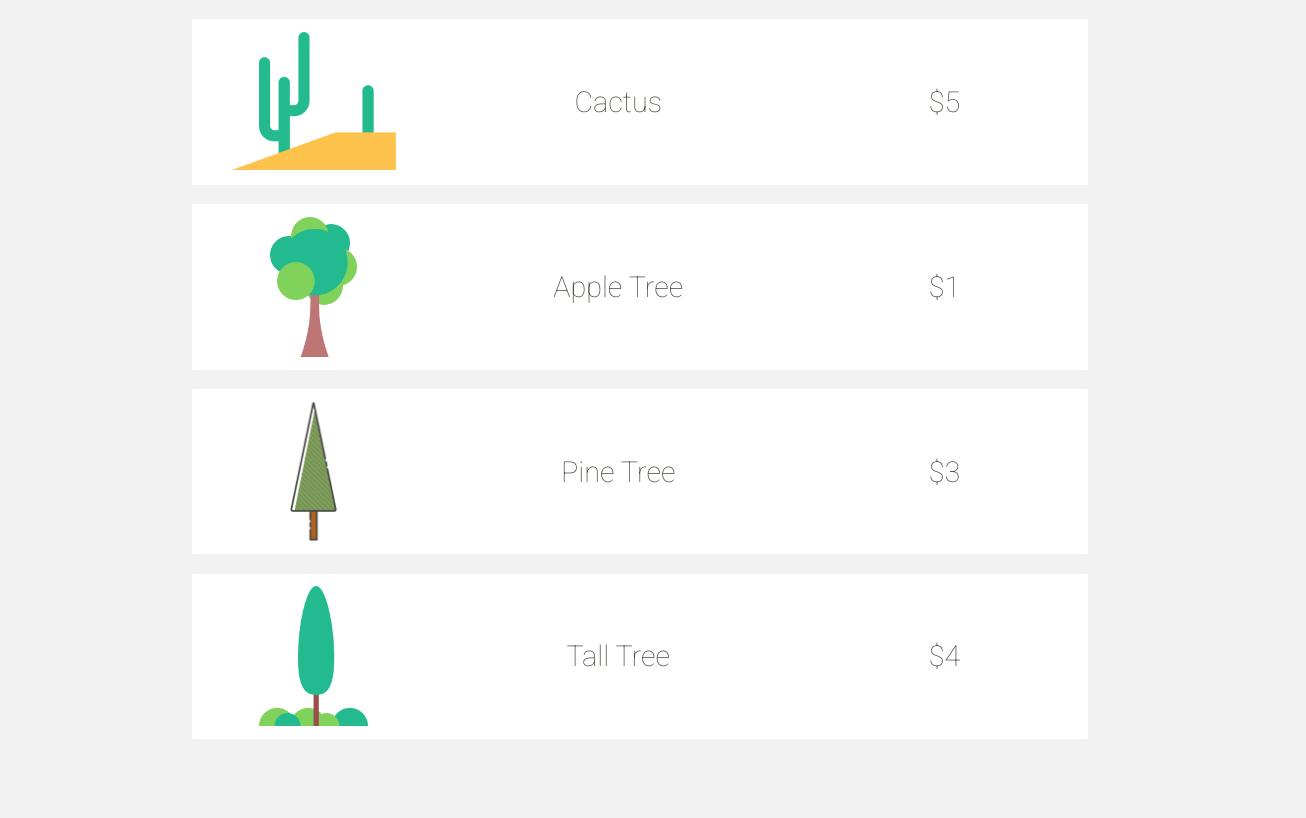
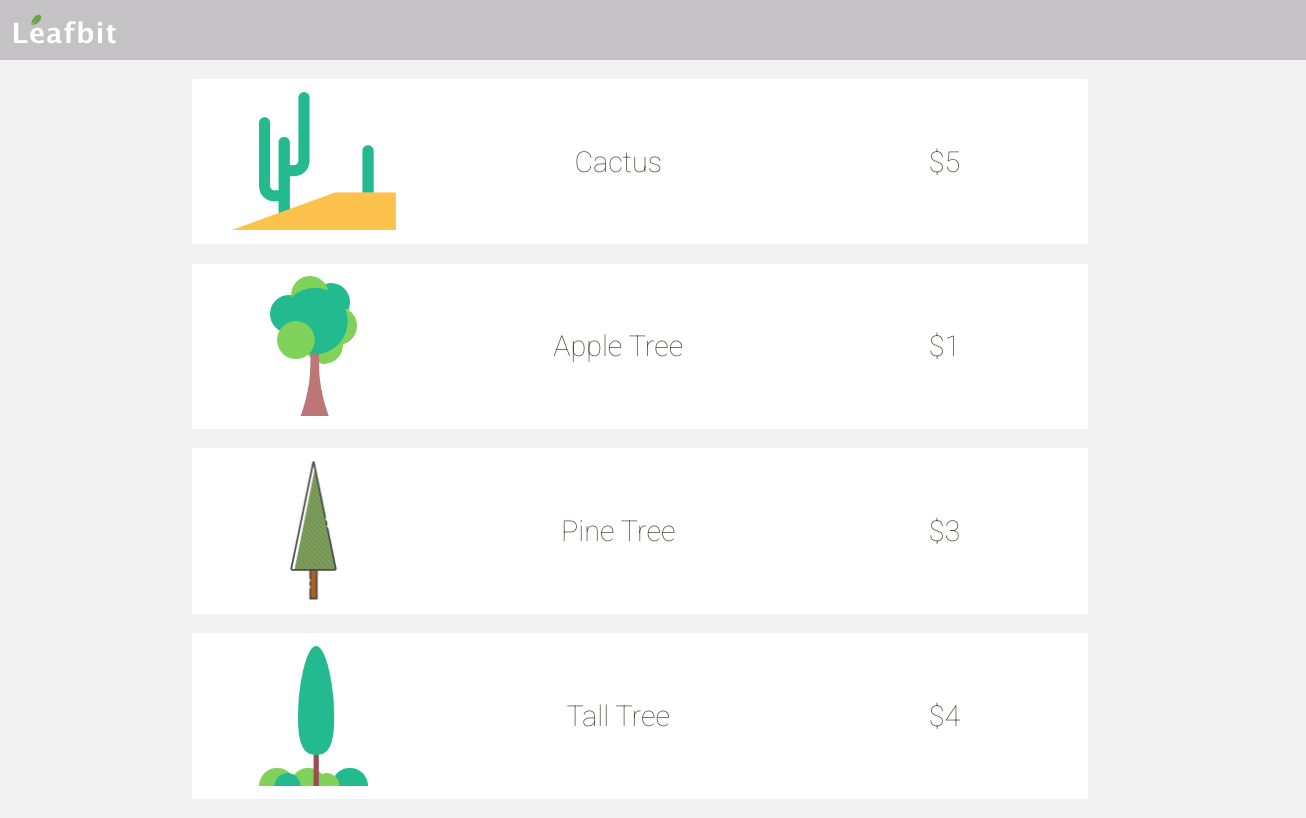
Before and after one commit to husheric/LeafbitWeb, a React (Create React App) app in the folder frontend/: page / in a window 1280 px wide. Shown: the whole page, 1306 px wide, since content can reach past the window. Built offline with nearby package versions, Linux system fonts and the light colour scheme.

Commit message:
add a top bar

```diff
--- a/frontend/src/App.js
+++ b/frontend/src/App.js
@@ -3,6 +3,7 @@ import { Link, Route, Switch } from 'react-router-dom';
 import Homepage from './Components/Homepage';
 import Marketplace from './Components/Marketplace';
 import './stylesheets/nav.css';
+import './stylesheets/App.css';
 
 class App extends Component {
   constructor() {
@@ -34,6 +35,9 @@ class App extends Component {
             <Link to="/profile"><i className="fas fa-user"></i></Link>
           </div>
         </nav> */}
+        <div className="top">
+          <img src="../assets/icon.png" alt="Leafbit" />
+        </div>
         <Switch>
           <Route exact path="/" component={Marketplace} />
           <Route path="/plant" component={Marketplace} />
--- a/frontend/src/stylesheets/App.css
+++ b/frontend/src/stylesheets/App.css
@@ -0,0 +1,7 @@
+
+/* TOP BAR */
+.top {
+  background-color: rgba(10, 0, 18, 0.2);
+  width: 100%;
+  padding: .8rem;
+}
```
